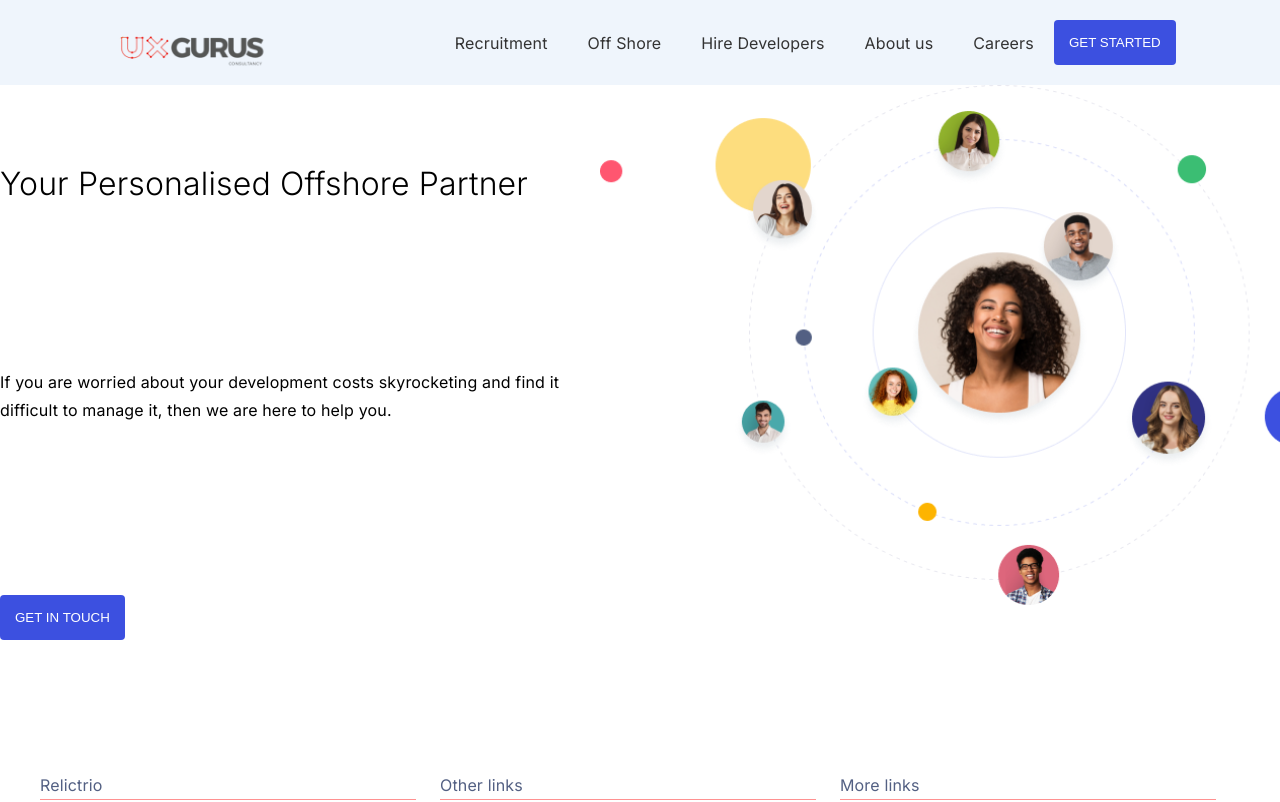
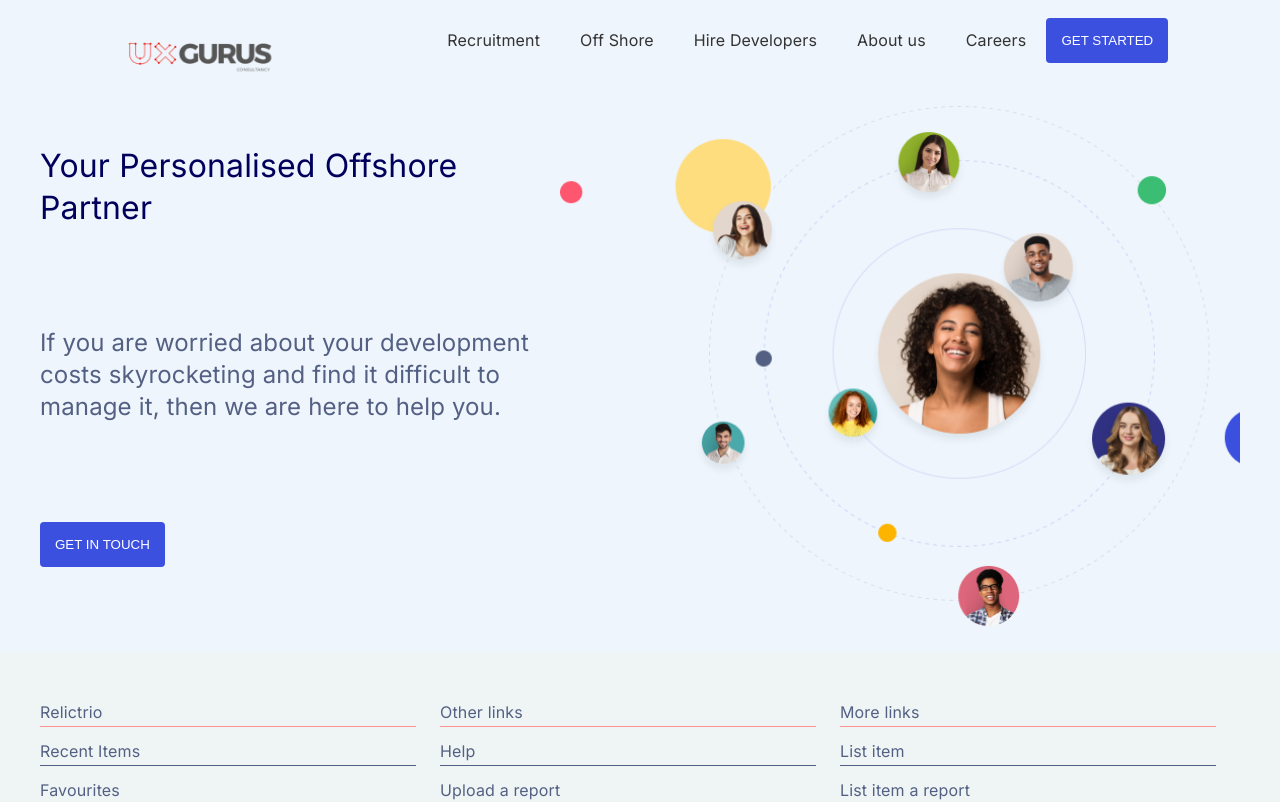
Before and after one commit to relictrio-uxg/uxg_react_code_base, a React (Create React App) app: page / in a window 1280 px wide. Shown: the top 802 px of the page. Built offline with nearby package versions, Linux system fonts and the light colour scheme; what redux-promise-middleware would draw is missing.

Commit message:
finished navbar and home page/personalised page

```diff
--- a/src/components/molecules/Logo.jsx
+++ b/src/components/molecules/Logo.jsx
@@ -3,16 +3,17 @@ import styled from 'styled-components/macro';
 import { device } from '../../theme';
 import { Image } from '../atoms';
 import uxGurusLogo from '../../assets/uxgurus/logo_uxGurus.png';
+import { Link } from 'react-router-dom';
 
 export const LogoHeadingWrapper = styled.h1`
-  width: 31px;
+  width: 172px;
   height: 40px;
-  @media only screen and ${device.tabletM} {
+  /* @media ${device.tabletM} {
     width: 172px;
-  }
+  } */
 `;
 
-export const LinkWrapper = styled.a`
+export const LinkWrapper = styled(Link)`
   float: left;
   width: 100%;
   height: 100%;
@@ -27,7 +28,7 @@ export const Logo = ({
 }) => {
   return (
     <LogoHeadingWrapper>
-      <LinkWrapper href={redirectionPath} title={titleInfo}>
+      <LinkWrapper to={redirectionPath} title={titleInfo}>
         <Image
           mobilesrcfile={mobilesrcfile}
           tabletsrcfile={tabletsrcfile}
@@ -39,7 +40,7 @@ export const Logo = ({
 };
 
 Logo.defaultProps = {
-  redirectionPath: '',
+  redirectionPath: '/',
   titleInfo: 'title',
   mobilesrcfile: uxGurusLogo,
   tabletsrcfile: uxGurusLogo,
--- a/src/components/molecules/NavBar.js
+++ b/src/components/molecules/NavBar.js
@@ -2,6 +2,8 @@ import React from 'react';
 import styled from 'styled-components/macro';
 import { connect } from 'react-redux';
 import { Button } from './../atoms/Button.jsx';
+import { Text } from './../atoms/Text';
+import { Link } from 'react-router-dom';
 
 const connectedProps = (state) => ({});
 
@@ -14,12 +16,12 @@ export const NavbarWrapper = styled.div`
   align-items: center;
 `;
 
-export const NavItems = styled.ul`
+export const NavItems = styled.div`
   display: flex;
   justify-content: space-between;
 `;
 
-export const NavItemsList = styled.li`
+export const NavItemsList = styled(Link)`
   margin: 0 2rem;
 `;
 
@@ -27,11 +29,11 @@ export const NavBar = () => {
   return (
     <NavbarWrapper>
       <NavItems>
-        <NavItemsList>Recruitment</NavItemsList>
-        <NavItemsList>Off Shore</NavItemsList>
-        <NavItemsList>Hire Developers</NavItemsList>
-        <NavItemsList>About us</NavItemsList>
-        <NavItemsList>Careers</NavItemsList>
+        <NavItemsList to="/recruitment">Recruitment</NavItemsList>
+        <NavItemsList to="/offshore">Off Shore</NavItemsList>
+        <NavItemsList to="/hiredevelopers">Hire Developers</NavItemsList>
+        <NavItemsList to="/aboutus">About us</NavItemsList>
+        <NavItemsList to="/careers">Careers</NavItemsList>
       </NavItems>
       <Button text="Get Started" bg="#3C50E0" br="4px" />
     </NavbarWrapper>
--- a/src/components/organisms/Footer.jsx
+++ b/src/components/organisms/Footer.jsx
@@ -1,31 +1,32 @@
 import React from 'react';
 import styled from 'styled-components/macro';
-import { ListFooter } from "./../molecules";
-import listFooter from "../../json/footer.json";
+import { ListFooter } from './../molecules';
+import listFooter from '../../json/footer.json';
 import { device } from '../../theme';
 
-const FooterWrapper = styled.footer`
-
-`;
+const FooterWrapper = styled.footer``;
 
 const ListFooterWrapper = styled.div`
-  background: #eff5f;
+  background: #eff5f5;
   display: flex;
   padding: 16px;
   flex-wrap: wrap;
 
   @media ${device.tablet} {
-		padding: 26px 40px;
-	}
-`
+    padding: 26px 40px;
+  }
+`;
 
 export const Footer = (props) => {
-  return <FooterWrapper>
-       <ListFooterWrapper>
-       { listFooter.footer.map((item, index) => <ListFooter key={index} {...item} index={index}/> )}
-       </ListFooterWrapper>
-  </FooterWrapper>;
+  return (
+    <FooterWrapper>
+      <ListFooterWrapper>
+        {listFooter.footer.map((item, index) => (
+          <ListFooter key={index} {...item} index={index} />
+        ))}
+      </ListFooterWrapper>
+    </FooterWrapper>
+  );
 };
 
-Footer.defaultProps = {
-};
+Footer.defaultProps = {};
--- a/src/components/organisms/Header.jsx
+++ b/src/components/organisms/Header.jsx
@@ -1,17 +1,17 @@
 import React from 'react';
 import styled from 'styled-components/macro';
 import { Logo, RightHeader, NavBar } from '../molecules';
-
 import { colors } from '../../theme';
+import { BrowserRouter as Router, Switch, Route } from 'react-router-dom';
 
 const HeaderWrapper = styled.div`
   color: ${colors.primary.black75};
   background: #eff5fc;
-  padding: 20px 25px;
+  padding: 26px 40px;
   width: 100%;
   display: flex;
   justify-content: space-around;
-  /* align-items: center; */
+  height: 80px;
 `;
 
 export const Header = (props) => {
@@ -19,7 +19,6 @@ export const Header = (props) => {
     <HeaderWrapper>
       <Logo />
       <NavBar />
-      {/* <RightHeader /> */}
     </HeaderWrapper>
   );
 };
--- a/src/components/organisms/Home.js
+++ b/src/components/organisms/Home.js
@@ -3,32 +3,48 @@ import styled from 'styled-components/macro';
 import { Button } from './../atoms/Button';
 import { connect } from 'react-redux';
 import { Image } from './../atoms/Image';
+import { Text } from './../atoms/Text';
 import PeopleImage from './../../assets/uxgurus/peopleImage.png';
+import { device } from '../../theme';
 
 const connectedProps = (state) => ({});
 
 const connectionActions = {};
 
 var connector = connect(connectedProps, connectionActions);
+
 const HomeWrapper = styled.div`
   display: flex;
-  flex: 1;
-  min-height: 80vh;
+  flex-direction: column;
+  /* flex: 1; */
+  min-height: 50vh;
+  padding: 26px 40px;
+  background: #eff5fc;
+
+  @media ${device.laptop} {
+    flex-direction: row;
+  }
 `;
 
 const HomeDetails = styled.div`
   display: flex;
   flex-direction: column;
   justify-content: space-around;
+
+  @media ${device.mobile} {
+    margin-bottom: 2rem;
+  }
 `;
 
 const HomeImage = styled.div`
   /* max-width: 80%; */
 `;
 
-const HomeHeading = styled.h1``;
+const HomeHeading = styled.h2``;
 
-const HomePara = styled.p``;
+const HomePara = styled.p`
+  margin: 2rem 0;
+`;
 
 const HomeButton = styled.div``;
 
@@ -36,10 +52,26 @@ export const Home = () => {
   return (
     <HomeWrapper>
       <HomeDetails>
-        <HomeHeading>Your Personalised Offshore Partner</HomeHeading>
+        <HomeHeading>
+          <Text
+            size="text2"
+            line-height="text2"
+            bold="true"
+            font-weight="800"
+            color="#00005c"
+            text="Your Personalised Offshore Partner"
+          />
+        </HomeHeading>
         <HomePara>
-          If you are worried about your development costs skyrocketing and find it difficult to
-          manage it, then we are here to help you.
+          <Text
+            size="text3"
+            line-height="text2"
+            bold="true"
+            font-weight="800"
+            color="#536083"
+            text=" If you are worried about your development costs skyrocketing and find it difficult to
+          manage it, then we are here to help you."
+          />
         </HomePara>
         <HomeButton>
           <Button text="Get in Touch" bg="#3C50E0" br="4px" />
--- a/src/components/views/UXG.jsx
+++ b/src/components/views/UXG.jsx
@@ -24,7 +24,6 @@ export const UXG = (props) => {
           <Header />
         </>
       )}
-      {/* <Main /> */}
       <Home />
       <Footer />
     </PageWrapper>
--- a/src/theme.js
+++ b/src/theme.js
@@ -72,7 +72,6 @@ export const colors = {
     yellowp2: '#FFB41E',
     yellowp3: '#FFDC78',
     yellowp4: '#C05C27',
-
   },
 
   accent: {
```
Also changed, not shown: 1 other file (tests, documents, lock files or other folders).
